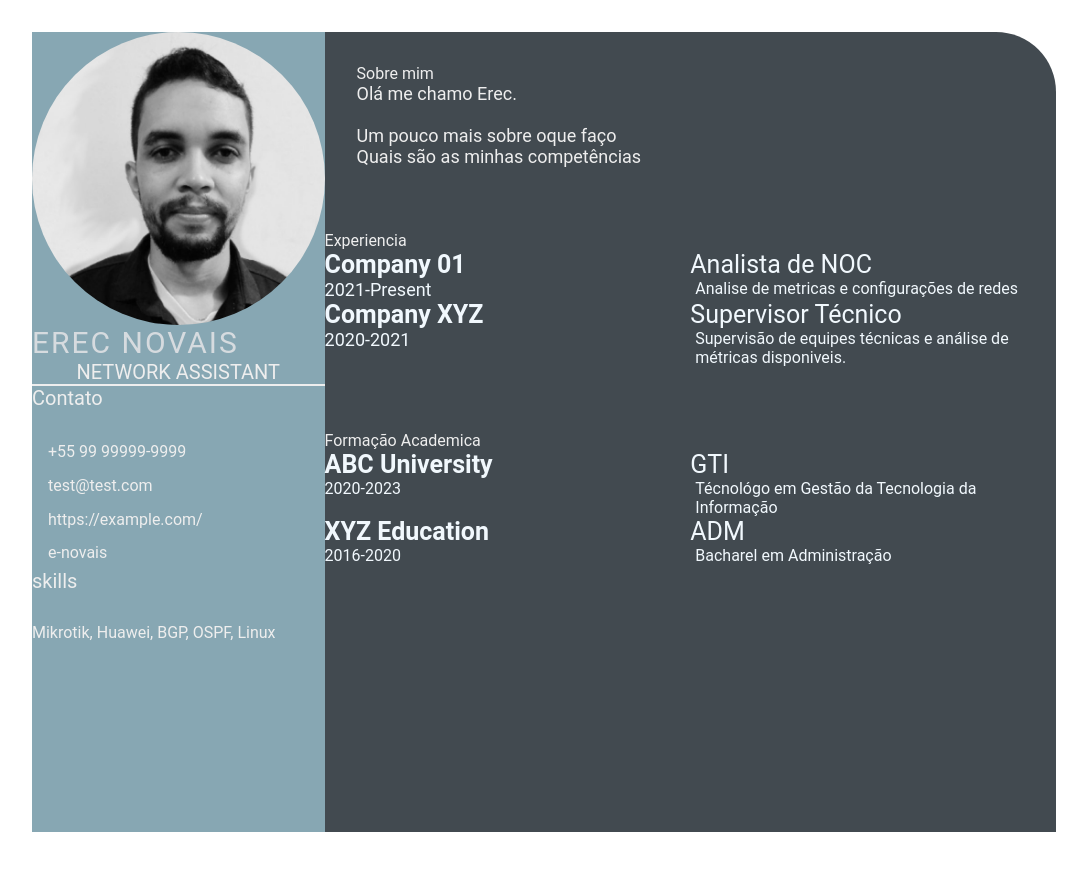
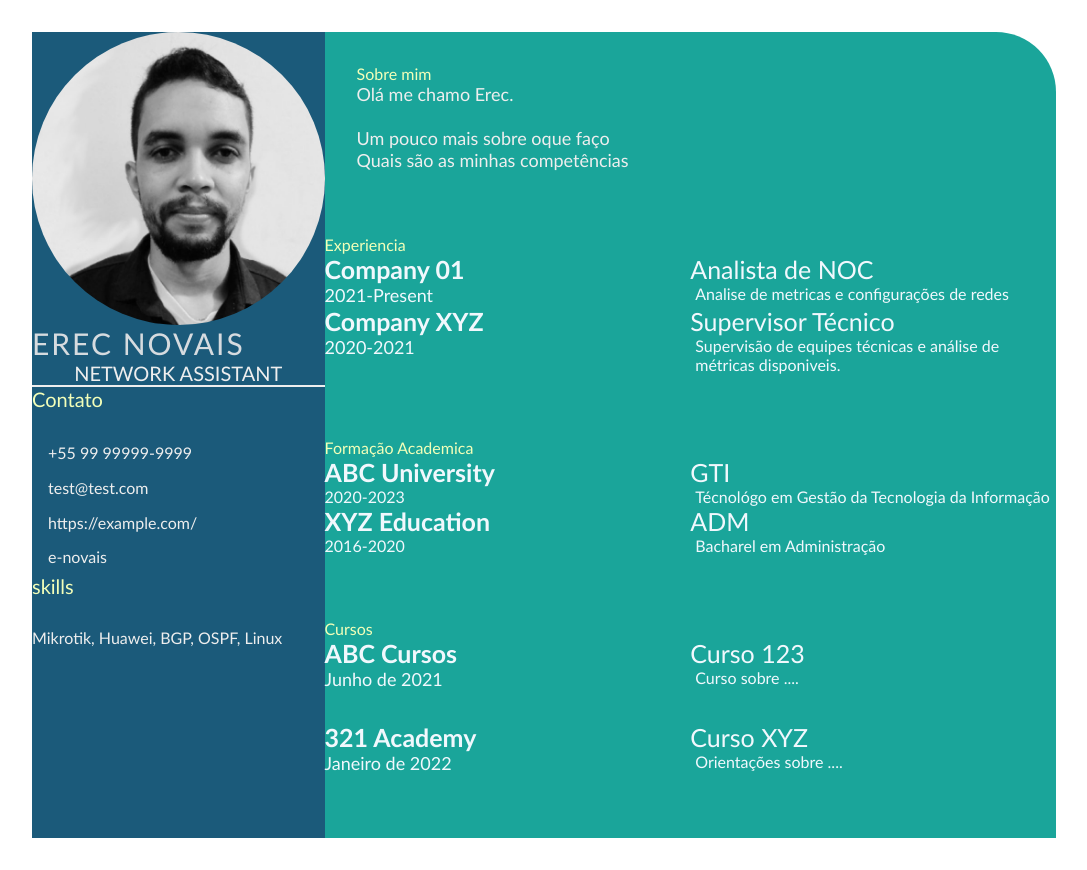
Before and after one commit to e-novais/CV-Html-CSS, a plain HTML site: page index.html in a window 1280 px wide. Shown: the whole page, without its empty margins (96-1183 px from the left). Drawn offline with Linux system fonts and the light colour scheme.

Commit message:
Feature: Add premios, coloração e fonte (#5)

```diff
--- a/index.html
+++ b/index.html
@@ -100,6 +100,33 @@
                 </div>
                 </div>
             </section>
+            <section class="awards gap">
+                <div class="right-title">Cursos</div>
+                <div class="awards-contents">
+                    <div class="awards-left">
+                        <p class="awards-company-name">ABC Cursos</p>
+                        <p class="awards-time-period">Junho de 2021</p>
+                    </div>
+                    <div class="awards-right">
+                        <p class="awards-name">Curso 123</p>
+                        <p class="awards-desc">
+                            Curso sobre ....
+                        </p>
+                    </div>
+                </div>
+                <div class="awards-contents">
+                    <div class="awards-left">
+                        <p class="awards-company-name">321 Academy </p>
+                        <p class="awards-time-period">Janeiro de 2022</p>
+                    </div>
+                    <div class="awards-right">
+                        <p class="awards-name">Curso XYZ</p>
+                        <p class="awards-desc">
+                            Orientações sobre ....
+                        </p>
+                    </div>
+                </div>
+            </section>
 
         </section>
         </section>
--- a/style.css
+++ b/style.css
@@ -3,7 +3,7 @@
     padding: 0;
     box-sizing: border-box;
     list-style: none;
-    font-family: 'Roboto', sans-serif;
+    font-family: 'Calibri', sans-serif;
 }
 
 .resume-contents {
@@ -17,13 +17,13 @@
 .left-section {
     grid-column: span 2;
     height: 100%;
-    background-color: #87A7B3;
+    background-color: #1b5a7a;
 }
 
 .right-section {
     grid-column: span 5;
     height: 100%;
-    background-color: #424a50;
+    background-color: #1aa59a;
     border-radius: 0px 60px 0px 0px;
 }
 
@@ -57,7 +57,7 @@
 
 /* .contact-info { border-bottom: 2px solid #1B2631; } */
 .left-title {
-    color: #eeeeee;
+    color: #f3ffb9;
     font-size: 20px;
 }
 
@@ -91,7 +91,7 @@
 }
 
 .right-title {
-    color: #eeeeee;
+    color: #f3ffb9;
 }
 
 .gap {
```
